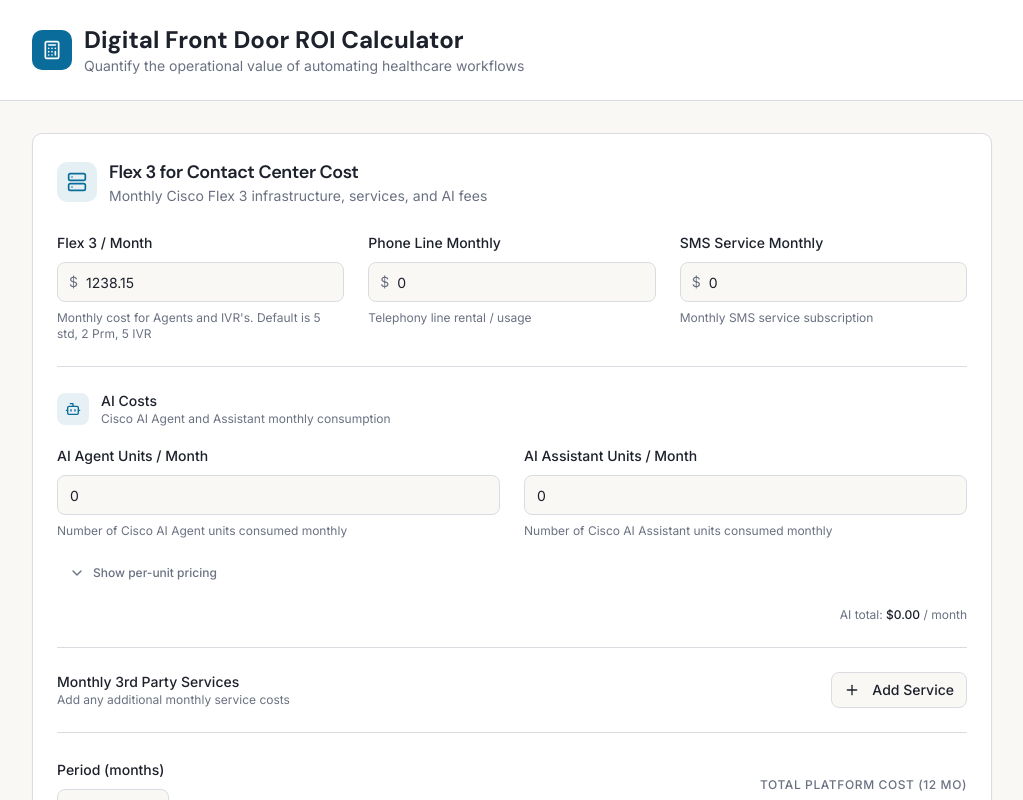
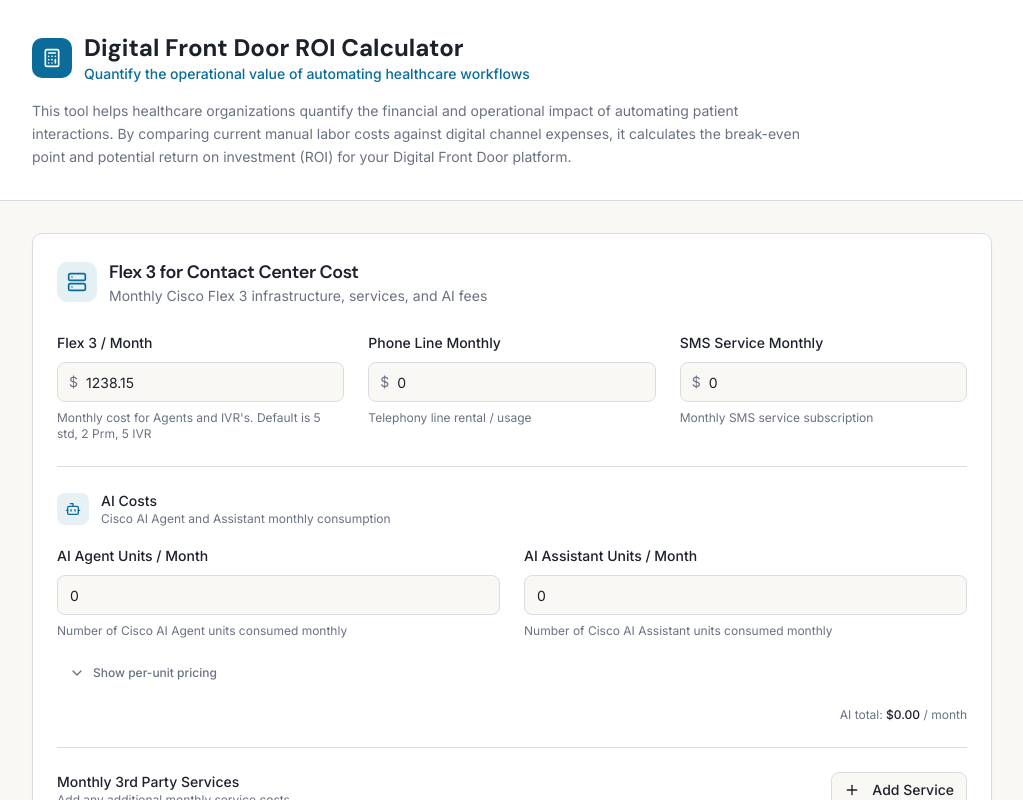
Before and after one commit to suneater-io/wxcc_roi, a Next.js app: page / in a window 1280 px wide. Shown: the top 800 px of the page, without its empty margins (128-1151 px from the left). Built offline with nearby package versions, Linux system fonts and the light colour scheme.

Commit message:
[dyad] Added calculator explanation to the header - wrote 1 file(s)

```diff
--- a/app/page.tsx
+++ b/app/page.tsx
@@ -6,7 +6,8 @@ export default function Page() {
     <main className="min-h-screen bg-background">
       {/* Header */}
       <header className="border-b bg-card">
-        <div className="mx-auto flex max-w-5xl items-center gap-3 px-4 py-6 sm:px-6 lg:px-8">
+        <div className="mx-auto max-w-5xl px-4 py-8 sm:px-6 lg:px-8">
+          <div className="flex items-center gap-3 mb-4">
             <div className="flex h-10 w-10 items-center justify-center rounded-lg bg-primary text-primary-foreground">
               <Calculator className="h-5 w-5" />
             </div>
@@ -14,10 +15,16 @@ export default function Page() {
               <h1 className="font-heading text-xl font-bold text-foreground sm:text-2xl text-balance">
                 Digital Front Door ROI Calculator
               </h1>
-            <p className="text-sm text-muted-foreground">
+              <p className="text-sm font-medium text-primary">
                 Quantify the operational value of automating healthcare workflows
               </p>
             </div>
+          </div>
+          <p className="text-sm text-muted-foreground max-w-3xl leading-relaxed">
+            This tool helps healthcare organizations quantify the financial and operational impact of automating patient interactions.
+            By comparing current manual labor costs against digital channel expenses, it calculates the break-even point and potential
+            return on investment (ROI) for your Digital Front Door platform.
+          </p>
         </div>
       </header>
 
```
Lines whose indentation alone changed are shown as unchanged.
